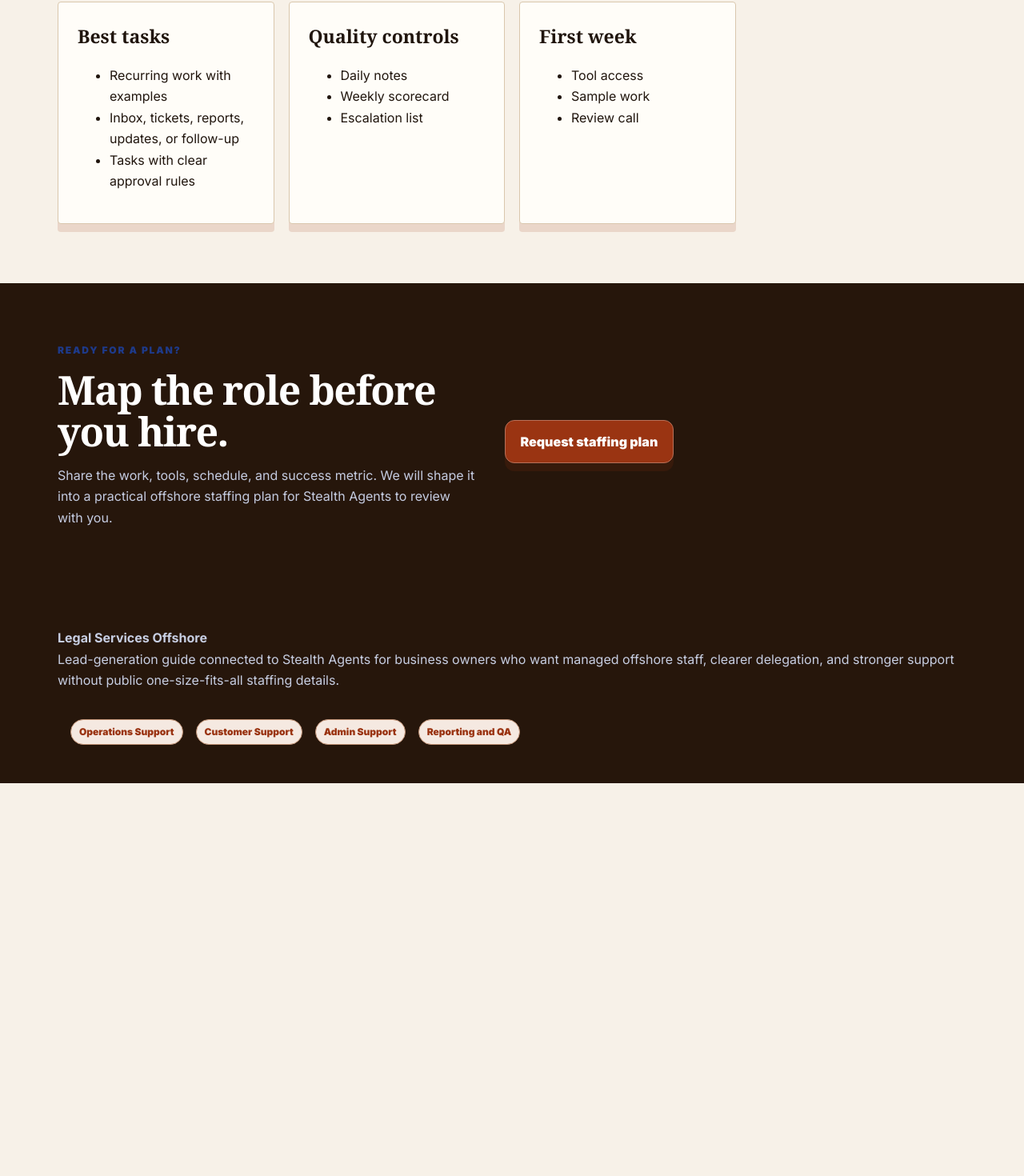
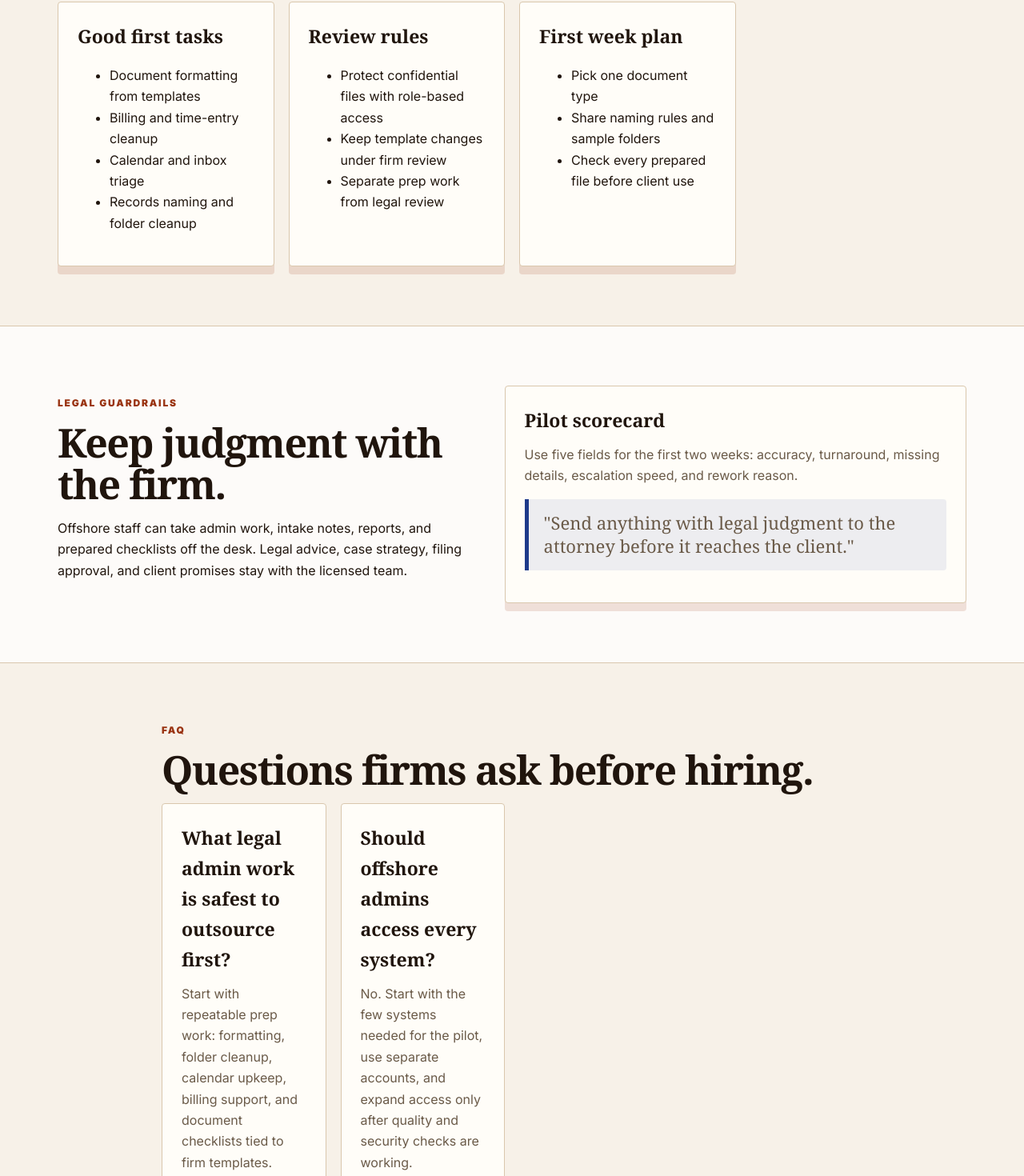
Before and after one commit to coolifystealthagents/legalservicesoffshore, a Next.js app: page /services/admin-support in a window 1280 px wide. Shown: the part 610-2080 px from the top of the page at 80% size. Before the commit the page ends 1589 px from the top, so only its background shows below. Built offline with nearby package versions, Linux system fonts and the light colour scheme.

Commit message:
Upgrade legal service pages

```diff
--- a/app/data.ts
+++ b/app/data.ts
@@ -16,26 +16,65 @@ export const site = {
 } as const;
 export const services = [
   {
-    "slug": "operations-support",
-    "title": "Operations Support",
-    "desc": "Operations Support for teams using legal services offshore with clear SOPs, weekly review, and measurable handoffs."
+    slug: 'operations-support',
+    title: 'Legal operations support',
+    desc: 'Offshore legal operations support for matter updates, deadline tracking, intake routing, and attorney-reviewed handoffs.',
   },
   {
-    "slug": "customer-support",
-    "title": "Customer Support",
-    "desc": "Customer Support for teams using legal services offshore with clear SOPs, weekly review, and measurable handoffs."
+    slug: 'customer-support',
+    title: 'Legal client intake support',
+    desc: 'Remote intake support for law firms that need faster call notes, lead routing, appointment follow-up, and clear escalation rules.',
   },
   {
-    "slug": "admin-support",
-    "title": "Admin Support",
-    "desc": "Admin Support for teams using legal services offshore with clear SOPs, weekly review, and measurable handoffs."
+    slug: 'admin-support',
+    title: 'Legal admin support',
+    desc: 'Offshore legal admin help for document prep, billing support, calendar upkeep, records cleanup, and task lists your team can review.',
   },
   {
-    "slug": "reporting-and-qa",
-    "title": "Reporting and QA",
-    "desc": "Reporting and QA for teams using legal services offshore with clear SOPs, weekly review, and measurable handoffs."
-  }
+    slug: 'reporting-and-qa',
+    title: 'Legal reporting and QA',
+    desc: 'Weekly offshore staff reporting, sample checks, scorecards, and issue logs built for legal teams that need proof of work.',
+  },
 ] as const;
+
+export const serviceDetails = {
+  'operations-support': {
+    bestTasks: ['Matter status updates from approved fields', 'Deadline reminders and calendar checks', 'New matter setup checklists', 'Vendor, courier, and filing follow-up'],
+    guardrails: ['Attorneys approve legal judgment calls', 'Use least-access permissions in practice tools', 'Keep a daily issue log for missing facts'],
+    firstWeek: ['Give three clean matter examples', 'Set the escalation list by matter type', 'Review the first 20 updates before widening scope'],
+    faqs: [
+      { question: 'Can offshore staff manage legal operations without making legal decisions?', answer: 'Yes, if the role is limited to admin steps, status tracking, and prepared checklists. Attorney review should stay in place for legal judgment, filings, and client advice.' },
+      { question: 'What should a firm prepare first?', answer: 'Start with matter types, tool access rules, sample updates, deadline rules, and the person who approves exceptions during the pilot.' },
+    ],
+  },
+  'customer-support': {
+    bestTasks: ['New lead intake notes', 'Appointment reminders', 'Client status call summaries', 'Routing urgent messages to the right owner'],
+    guardrails: ['Use approved scripts for intake calls', 'Do not promise case outcomes or legal advice', 'Escalate angry, urgent, or sensitive calls fast'],
+    firstWeek: ['Load approved call scripts', 'Shadow real intake calls', 'Score the first 25 notes for accuracy and tone'],
+    faqs: [
+      { question: 'Can offshore intake staff talk to prospective clients?', answer: 'They can collect facts, book calls, and route messages when they use approved scripts. They should not give legal advice or promise results.' },
+      { question: 'How do you keep intake quality visible?', answer: 'Use a short scorecard for name, contact details, matter type, urgency, next step, and escalation notes. Review samples daily during the pilot.' },
+    ],
+  },
+  'admin-support': {
+    bestTasks: ['Document formatting from templates', 'Billing and time-entry cleanup', 'Calendar and inbox triage', 'Records naming and folder cleanup'],
+    guardrails: ['Protect confidential files with role-based access', 'Keep template changes under firm review', 'Separate prep work from legal review'],
+    firstWeek: ['Pick one document type', 'Share naming rules and sample folders', 'Check every prepared file before client use'],
+    faqs: [
+      { question: 'What legal admin work is safest to outsource first?', answer: 'Start with repeatable prep work: formatting, folder cleanup, calendar upkeep, billing support, and document checklists tied to firm templates.' },
+      { question: 'Should offshore admins access every system?', answer: 'No. Start with the few systems needed for the pilot, use separate accounts, and expand access only after quality and security checks are working.' },
+    ],
+  },
+  'reporting-and-qa': {
+    bestTasks: ['Weekly output scorecards', 'Sample review logs', 'Turnaround tracking', 'Missed-item and rework reports'],
+    guardrails: ['Review work samples along with totals', 'Track rework reasons in plain language', 'Keep client-facing quality decisions with the firm'],
+    firstWeek: ['Choose five scorecard fields', 'Review work samples on days two and five', 'Decide what work can move from daily to weekly review'],
+    faqs: [
+      { question: 'What should a legal offshore scorecard include?', answer: 'Track volume, accuracy, turnaround time, missing details, rework reasons, and escalation speed. Keep it short enough that managers will use it.' },
+      { question: 'When can review become weekly instead of daily?', answer: 'Move to weekly review after the offshore staff member shows steady accuracy on the same task type and exceptions are being escalated correctly.' },
+    ],
+  },
+} as const;
 export const blogPosts = [
   {
     "slug": "legal-services-offshore-planning",
--- a/app/services/[slug]/page.tsx
+++ b/app/services/[slug]/page.tsx
@@ -1,5 +1,125 @@
-import { Header, Footer, CTA } from '../../components';
-import { services, site } from '../../data';
-export function generateStaticParams(){return services.map(s=>({slug:s.slug}))}
-export async function generateMetadata({params}:{params:Promise<{slug:string}>}){const {slug}=await params;const s=services.find(x=>x.slug===slug);return {title:s?.title||'Service',description:s?.desc}}
-export default async function Service({params}:{params:Promise<{slug:string}>}){const {slug}=await params;const s=services.find(x=>x.slug===slug)||services[0];return <><Header/><main><section className='service-hero'><div className='container two'><div><p className='eyebrow'>{site.brand} service</p><h1>{s.title}</h1><p className='lead'>{s.desc}</p><a className='btn' href='/contact'>Plan this role</a></div><div className='hero-card'><img src={site.serviceImage} alt={`${s.title} offshore service team`}/></div></div></section><section className='section'><div className='container cards'><div className='card'><h3>Best tasks</h3><ul><li>Recurring work with examples</li><li>Inbox, tickets, reports, updates, or follow-up</li><li>Tasks with clear approval rules</li></ul></div><div className='card'><h3>Quality controls</h3><ul><li>Daily notes</li><li>Weekly scorecard</li><li>Escalation list</li></ul></div><div className='card'><h3>First week</h3><ul><li>Tool access</li><li>Sample work</li><li>Review call</li></ul></div></div></section><CTA/></main><Footer/></>}
+import { Header, Footer, CTA, JsonLd } from '../../components';
+import { services, serviceDetails, site } from '../../data';
+
+export function generateStaticParams() {
+  return services.map((service) => ({ slug: service.slug }));
+}
+
+export async function generateMetadata({ params }: { params: Promise<{ slug: string }> }) {
+  const { slug } = await params;
+  const service = services.find((item) => item.slug === slug);
+  return { title: service?.title || 'Service', description: service?.desc };
+}
+
+export default async function Service({ params }: { params: Promise<{ slug: string }> }) {
+  const { slug } = await params;
+  const service = services.find((item) => item.slug === slug) || services[0];
+  const detail = serviceDetails[service.slug];
+  const baseUrl = `https://${site.domain.toLowerCase()}`;
+  const serviceUrl = `${baseUrl}/services/${service.slug}`;
+  const schema = {
+    '@context': 'https://schema.org',
+    '@graph': [
+      {
+        '@type': 'Service',
+        '@id': `${serviceUrl}#service`,
+        name: service.title,
+        description: service.desc,
+        serviceType: 'Offshore legal support staffing',
+        areaServed: 'United States',
+        provider: { '@type': 'Organization', name: site.brand, url: baseUrl },
+        hasOfferCatalog: {
+          '@type': 'OfferCatalog',
+          name: `${service.title} task lanes`,
+          itemListElement: detail.bestTasks.map((task) => ({ '@type': 'Offer', itemOffered: { '@type': 'Service', name: task } })),
+        },
+      },
+      {
+        '@type': 'FAQPage',
+        '@id': `${serviceUrl}#faq`,
+        mainEntity: detail.faqs.map((faq) => ({
+          '@type': 'Question',
+          name: faq.question,
+          acceptedAnswer: { '@type': 'Answer', text: faq.answer },
+        })),
+      },
+      {
+        '@type': 'BreadcrumbList',
+        itemListElement: [
+          { '@type': 'ListItem', position: 1, name: 'Home', item: baseUrl },
+          { '@type': 'ListItem', position: 2, name: 'Services', item: `${baseUrl}/#services` },
+          { '@type': 'ListItem', position: 3, name: service.title, item: serviceUrl },
+        ],
+      },
+    ],
+  };
+
+  return (
+    <>
+      <Header />
+      <main>
+        <JsonLd data={schema} />
+        <section className="service-hero">
+          <div className="container two">
+            <div>
+              <p className="eyebrow">{site.brand} service</p>
+              <h1>{service.title}</h1>
+              <p className="lead">{service.desc}</p>
+              <a className="btn" href="/contact">Plan this role</a>
+            </div>
+            <div className="hero-card"><img src={site.serviceImage} alt={`${service.title} offshore service team`} /></div>
+          </div>
+        </section>
+
+        <section className="section">
+          <div className="container cards">
+            <div className="card">
+              <h3>Good first tasks</h3>
+              <ul>{detail.bestTasks.map((item) => <li key={item}>{item}</li>)}</ul>
+            </div>
+            <div className="card">
+              <h3>Review rules</h3>
+              <ul>{detail.guardrails.map((item) => <li key={item}>{item}</li>)}</ul>
+            </div>
+            <div className="card">
+              <h3>First week plan</h3>
+              <ul>{detail.firstWeek.map((item) => <li key={item}>{item}</li>)}</ul>
+            </div>
+          </div>
+        </section>
+
+        <section className="section band">
+          <div className="container two">
+            <div>
+              <p className="eyebrow">Legal guardrails</p>
+              <h2>Keep judgment with the firm.</h2>
+              <p>Offshore staff can take admin work, intake notes, reports, and prepared checklists off the desk. Legal advice, case strategy, filing approval, and client promises stay with the licensed team.</p>
+            </div>
+            <div className="card">
+              <h3>Pilot scorecard</h3>
+              <p>Use five fields for the first two weeks: accuracy, turnaround, missing details, escalation speed, and rework reason.</p>
+              <p className="quote">"Send anything with legal judgment to the attorney before it reaches the client."</p>
+            </div>
+          </div>
+        </section>
+
+        <section className="section">
+          <div className="container" style={{ maxWidth: 920 }}>
+            <p className="eyebrow">FAQ</p>
+            <h2>Questions firms ask before hiring.</h2>
+            <div className="cards">
+              {detail.faqs.map((faq) => (
+                <div className="card" key={faq.question}>
+                  <h3>{faq.question}</h3>
+                  <p>{faq.answer}</p>
+                </div>
+              ))}
+            </div>
+          </div>
+        </section>
+        <CTA />
+      </main>
+      <Footer />
+    </>
+  );
+}
```
